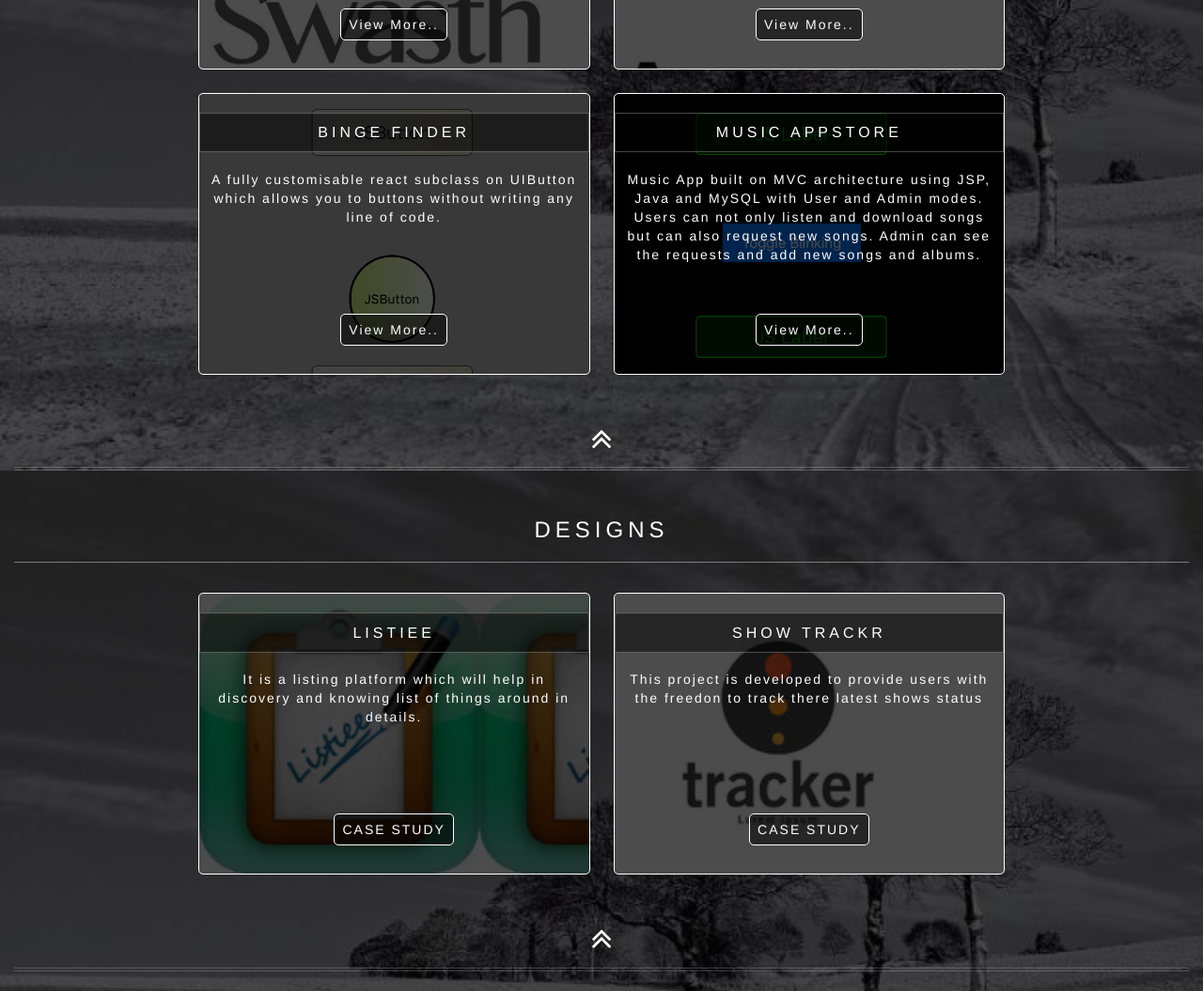
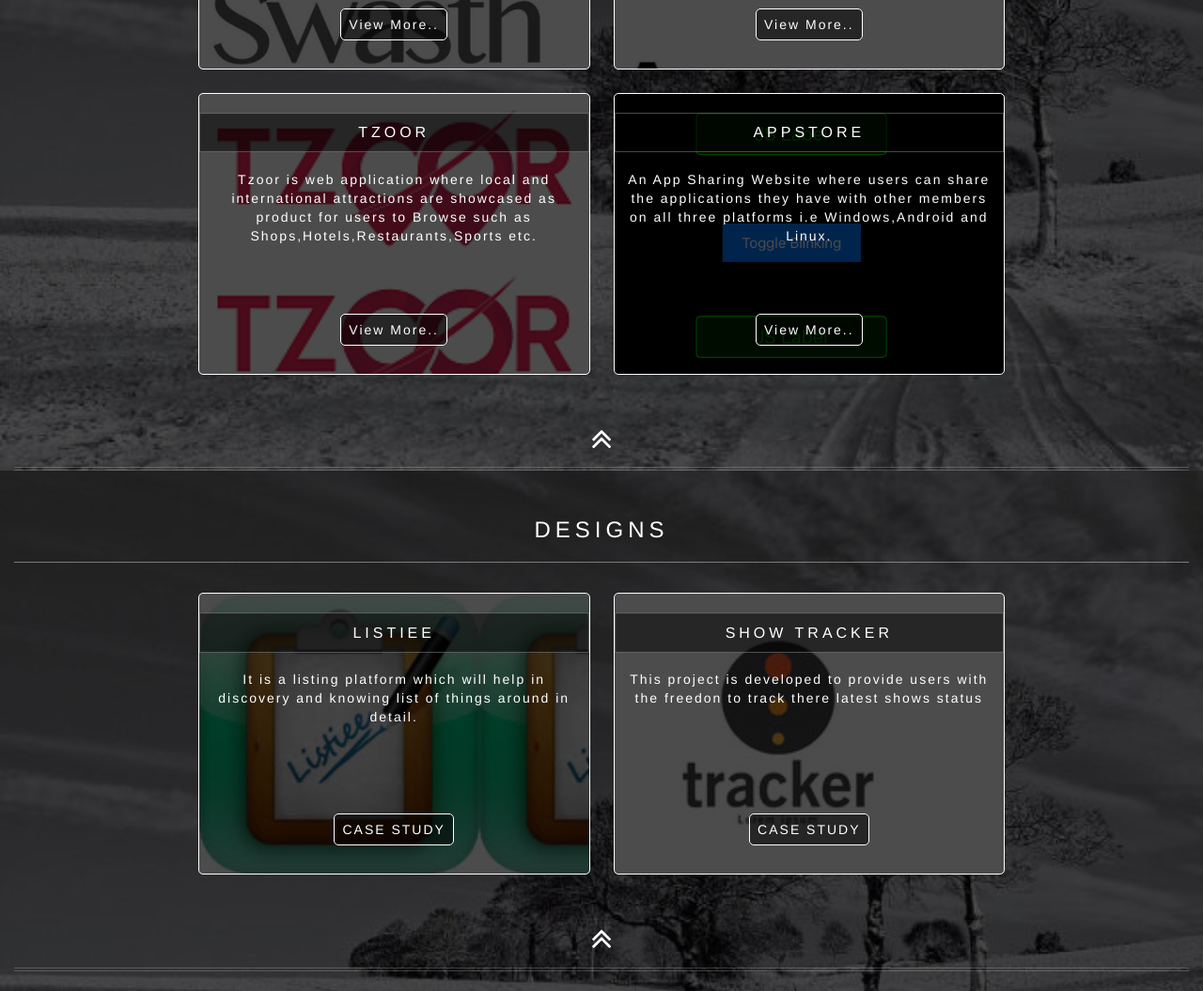
Before and after one commit to ddraig94/ddraig94.github.io, a plain HTML site: page index.html in a window 1280 px wide. Shown: the part 2200-3255 px from the top of the page at 94% size. Drawn offline with nearby package versions, Linux system fonts and the light colour scheme.

Commit message:
New Update2

```diff
--- a/index.html
+++ b/index.html
@@ -131,14 +131,14 @@
   </div>
 </div>
 <div class="projects_div">
-  <div class="project_subdiv" style="background-image:url(images/jsbuttonss.png);">
-    <h3>BINGE FINDER</h3>
-    <p>A fully customisable react subclass on UIButton which allows you to buttons without writing any line of code.</p>
+  <div class="project_subdiv" style="background-image:url(images/logo.png);">
+    <h3>Tzoor</h3>
+    <p>Tzoor is web application where local and international attractions are showcased as product for users to Browse such as Shops,Hotels,Restaurants,Sports etc.</p>
     <a><p><span>View More..</span></p></a>
   </div>
   <div class="project_subdiv" style="background-image:url(images/jslabel.png)">
-    <h3>MUSIC APPSTORE</h3>
-    <p>Music App built on MVC architecture using JSP, Java and MySQL with User and Admin modes. Users can not only listen and download songs but can also request new songs. Admin can see the requests and add new songs and albums.</p>
+    <h3>APPSTORE</h3>
+    <p>An App Sharing Website where users can share the applications they have with other members on all three platforms i.e Windows,Android and Linux.</p>
     <a><p><span>View More..</span></p></a>
   </div>
 </div>
@@ -151,11 +151,11 @@
 <div class="projects_div">
   <div class="project_subdiv" style="background-image:url(images/DS.jpeg)">
     <h3>LISTIEE</h3>
-    <p>It is a listing platform which will help in discovery and knowing list of things around in details.  </p>
+    <p>It is a listing platform which will help in discovery and knowing list of things around in detail.  </p>
 <a href ="https://drive.google.com/open?id=17KnWPBKdDORkF6CZVbYcFa1MAskE_JjX" target="_blank"><p><span>CASE STUDY</span></p></a>
   </div>
   <div class="project_subdiv" style="background-image:url(images/tra.jpg)">
-    <h3>SHOW TRACKr <span style="text-transform:lowercase;"></span></h3>
+    <h3>SHOW TRACKER <span style="text-transform:lowercase;"></span></h3>
     <p>This project is developed to provide users with the freedon to track there latest shows status
       <br><br></p>
 <a href ="https://drive.google.com/open?id=1uS7L0OFxs9oTXl3fcO7RrBq7xDm01k0N" target="_blank"><p><span>CASE STUDY</span></p></a>
```
Also changed, not shown: images/logo.png (added).
